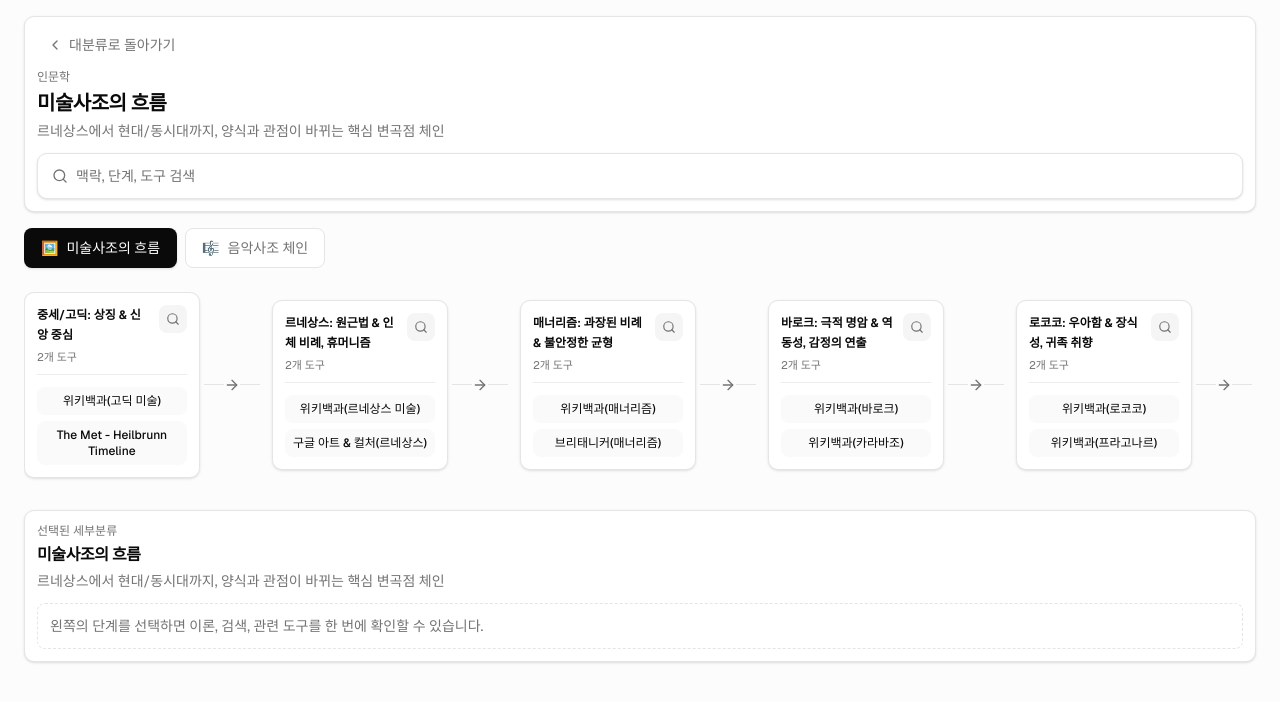
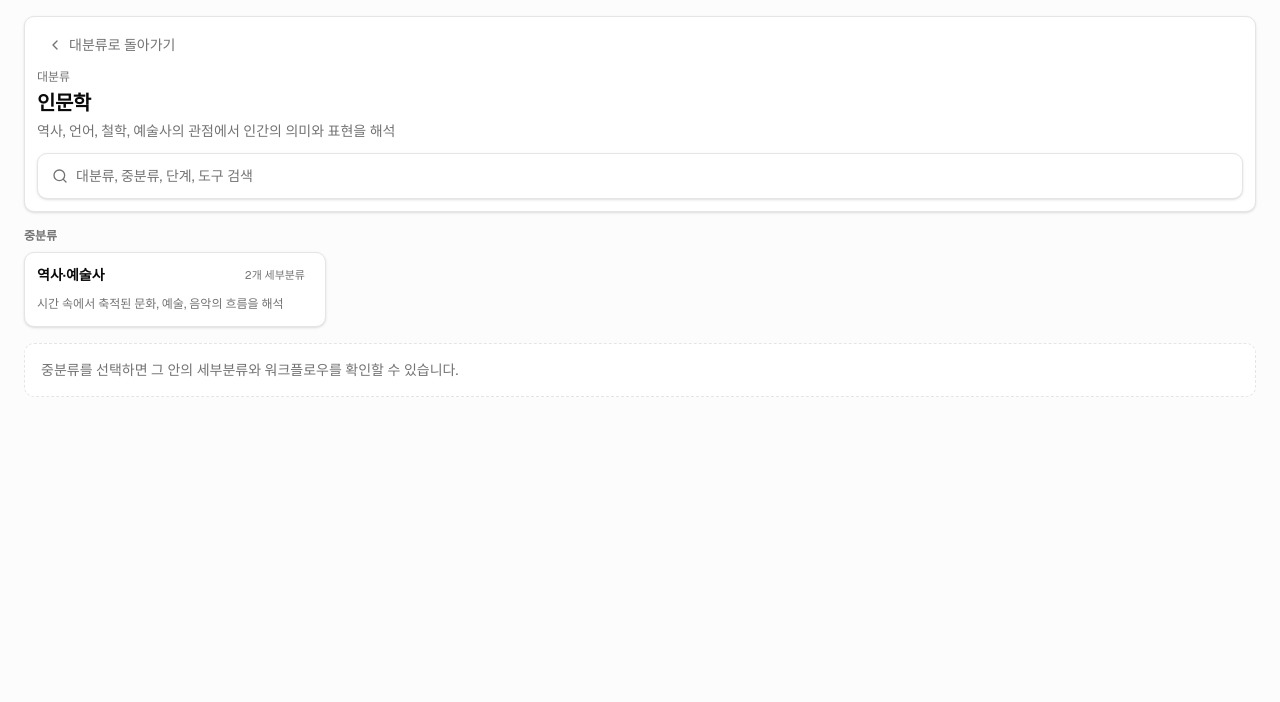
Before and after one commit to withAIcolleague/guidepage, a Next.js app: page / in a window 1280 px wide. Both pictures are taken after a click on the button 173 px from the left and 483 px from the top of the page. Shown: the top 702 px of the page. Built offline with nearby package versions, Linux system fonts and the light colour scheme.

Commit message:
Add intermediate taxonomy navigation

```diff
--- a/src/components/quick-links-section.tsx
+++ b/src/components/quick-links-section.tsx
@@ -11,26 +11,57 @@ import { WorkflowChainTabs } from "@/components/workflow-chain-tabs";
 import { WorkflowDetailPanel } from "@/components/workflow-detail-panel";
 import { WorkflowSearch } from "@/components/workflow-search";
 import type { SelectedWorkflowItem, WorkflowSearchResult } from "@/components/workflow-types";
-import { workflowCategories, type WorkflowCategory } from "@/data/workflow-categories";
+import {
+  workflowCategories,
+  type WorkflowCategory,
+  type WorkflowCategorySection,
+} from "@/data/workflow-categories";
 import { workflowChains, type FlowNode, type WorkflowChain } from "@/data/quick-links";
 
 const normalize = (value: string) => value.trim().toLowerCase();
 
-function findNode(chainId: string, nodeRole: string) {
-  return workflowChains
-    .find((chain) => chain.id === chainId)
-    ?.nodes.find((node) => node.role === nodeRole);
+function chainById(chainId: string) {
+  return workflowChains.find((chain) => chain.id === chainId) ?? null;
 }
 
-function findCategoryByChain(chainId: string) {
-  return workflowCategories.find((category) => category.chainIds.includes(chainId));
+function chainsForSection(section: WorkflowCategorySection | null) {
+  if (!section) return [];
+  return section.chainIds
+    .map((chainId) => chainById(chainId))
+    .filter((chain): chain is WorkflowChain => Boolean(chain));
 }
 
 function chainsForCategory(category: WorkflowCategory | null) {
   if (!category) return [];
-  return category.chainIds
-    .map((chainId) => workflowChains.find((chain) => chain.id === chainId))
-    .filter((chain): chain is WorkflowChain => Boolean(chain));
+  return category.sections.flatMap((section) => chainsForSection(section));
+}
+
+function findNode(chainId: string, nodeRole: string) {
+  return chainById(chainId)?.nodes.find((node) => node.role === nodeRole);
+}
+
+function findTaxonomyByChain(chainId: string) {
+  for (const category of workflowCategories) {
+    for (const section of category.sections) {
+      if (section.chainIds.includes(chainId)) {
+        return { category, section };
+      }
+    }
+  }
+
+  return null;
+}
+
+function countNodes(chains: WorkflowChain[]) {
+  return chains.reduce((count, chain) => count + chain.nodes.length, 0);
+}
+
+function countTools(chains: WorkflowChain[]) {
+  return chains.reduce(
+    (count, chain) =>
+      count + chain.nodes.reduce((nodeCount, node) => nodeCount + node.tools.length, 0),
+    0,
+  );
 }
 
 interface QuickLinksSectionProps {
@@ -39,6 +70,7 @@ interface QuickLinksSectionProps {
 
 export function QuickLinksSection({ onDetailModeChange }: QuickLinksSectionProps) {
   const [activeCategoryId, setActiveCategoryId] = useState<string | null>(null);
+  const [activeSectionId, setActiveSectionId] = useState<string | null>(null);
   const [activeChainId, setActiveChainId] = useState<string | null>(null);
   const [selectedItem, setSelectedItem] = useState<SelectedWorkflowItem | null>(null);
   const [query, setQuery] = useState("");
@@ -46,10 +78,12 @@ export function QuickLinksSection({ onDetailModeChange }: QuickLinksSectionProps
 
   const activeCategory =
     workflowCategories.find((category) => category.id === activeCategoryId) ?? null;
-  const categoryChains = chainsForCategory(activeCategory);
+  const activeSection =
+    activeCategory?.sections.find((section) => section.id === activeSectionId) ?? null;
+  const sectionChains = chainsForSection(activeSection);
   const activeChain =
-    categoryChains.find((chain) => chain.id === activeChainId) ?? categoryChains[0] ?? null;
-  const detailMode = Boolean(activeCategory && activeChain);
+    sectionChains.find((chain) => chain.id === activeChainId) ?? null;
+  const detailMode = Boolean(activeCategory);
   const selectedNode = selectedItem
     ? (findNode(selectedItem.chainId, selectedItem.nodeRole) ?? null)
     : null;
@@ -72,26 +106,27 @@ export function QuickLinksSection({ onDetailModeChange }: QuickLinksSectionProps
     return () => onDetailModeChange?.(false);
   }, [detailMode, onDetailModeChange]);
 
-  const totalNodes = workflowChains.reduce(
-    (count, chain) => count + chain.nodes.length,
-    0,
-  );
-  const totalTools = workflowChains.reduce(
-    (count, chain) =>
-      count +
-      chain.nodes.reduce((nodeCount, node) => nodeCount + node.tools.length, 0),
-    0,
-  );
+  const totalNodes = countNodes(workflowChains);
+  const totalTools = countTools(workflowChains);
 
   const searchResults = useMemo<WorkflowSearchResult[]>(() => {
     const normalizedQuery = normalize(query);
     if (!normalizedQuery) return [];
 
-    return workflowChains.flatMap((chain) =>
-      chain.nodes.flatMap((node) =>
+    return workflowCategories.flatMap((category) =>
+      category.sections.flatMap((section) =>
+        section.chainIds.flatMap((chainId) => {
+          const chain = chainById(chainId);
+          if (!chain) return [];
+
+          return chain.nodes.flatMap((node) =>
             node.tools.flatMap((tool, toolIndex) => {
               const haystack = normalize(
                 [
+                  category.name,
+                  category.description,
+                  section.name,
+                  section.description,
                   chain.name,
                   chain.description,
                   node.role,
@@ -102,22 +137,30 @@ export function QuickLinksSection({ onDetailModeChange }: QuickLinksSectionProps
               );
 
               return haystack.includes(normalizedQuery)
-            ? [{ chain, node, toolIndex }]
+                ? [{ category, section, chain, node, toolIndex }]
                 : [];
+            }),
+          );
         }),
       ),
     );
   }, [query]);
 
   const openCategory = (category: WorkflowCategory) => {
-    const firstChainId = category.chainIds.find((chainId) =>
-      workflowChains.some((chain) => chain.id === chainId),
-    );
-
-    if (!firstChainId) return;
+    if (chainsForCategory(category).length === 0) return;
 
     setActiveCategoryId(category.id);
-    setActiveChainId(firstChainId);
+    setActiveSectionId(null);
+    setActiveChainId(null);
+    setSelectedItem(null);
+    setQuery("");
+  };
+
+  const selectSection = (section: WorkflowCategorySection) => {
+    if (chainsForSection(section).length === 0) return;
+
+    setActiveSectionId(section.id);
+    setActiveChainId(null);
     setSelectedItem(null);
   };
 
@@ -137,9 +180,10 @@ export function QuickLinksSection({ onDetailModeChange }: QuickLinksSectionProps
   };
 
   const selectTool = (chainId: string, node: FlowNode, toolIndex: number) => {
-    const category = findCategoryByChain(chainId);
+    const taxonomy = findTaxonomyByChain(chainId);
 
-    setActiveCategoryId(category?.id ?? activeCategoryId);
+    setActiveCategoryId(taxonomy?.category.id ?? activeCategoryId);
+    setActiveSectionId(taxonomy?.section.id ?? activeSectionId);
     setActiveChainId(chainId);
     setSelectedItem({
       chainId,
@@ -147,6 +191,27 @@ export function QuickLinksSection({ onDetailModeChange }: QuickLinksSectionProps
       mode: "tool",
       toolIndex,
     });
+  };
+
+  const selectSearchResult = (result: WorkflowSearchResult) => {
+    setActiveCategoryId(result.category.id);
+    setActiveSectionId(result.section.id);
+    setActiveChainId(result.chain.id);
+    setSelectedItem({
+      chainId: result.chain.id,
+      nodeRole: result.node.role,
+      mode: "tool",
+      toolIndex: result.toolIndex,
+    });
+    setQuery("");
+  };
+
+  const resetToCategories = () => {
+    setActiveCategoryId(null);
+    setActiveSectionId(null);
+    setActiveChainId(null);
+    setSelectedItem(null);
+    setQuery("");
   };
 
   return (
@@ -176,8 +241,8 @@ export function QuickLinksSection({ onDetailModeChange }: QuickLinksSectionProps
                   NEXINOUS 워크플로우 맵
                 </h1>
                 <p className="mt-1.5 max-w-3xl text-sm leading-5 text-muted-foreground">
-                  대분류를 먼저 선택한 뒤, 필요한 세부 흐름과 도구를 확인하세요. 복잡한
-                  링크 목록 대신 작업 맥락부터 좁혀갑니다.
+                  대분류에서 중분류, 세부분류, 작업 흐름, 실행 도구 순서로 지식
+                  맥락을 좁혀갑니다.
                 </p>
               </div>
 
@@ -205,24 +270,18 @@ export function QuickLinksSection({ onDetailModeChange }: QuickLinksSectionProps
                 results={searchResults}
                 onQueryChange={setQuery}
                 onClear={() => setQuery("")}
-                onSelectResult={(result) => {
-                  selectTool(result.chain.id, result.node, result.toolIndex);
-                  setQuery("");
-                }}
+                onSelectResult={selectSearchResult}
               />
             </div>
           </>
         )}
 
-        {!activeCategory || !activeChain ? (
+        {!activeCategory ? (
           <div className="grid gap-3 sm:grid-cols-2 lg:grid-cols-3 xl:grid-cols-4">
             {workflowCategories.map((category) => {
               const chains = chainsForCategory(category);
               const hasChains = chains.length > 0;
-              const nodeCount = chains.reduce(
-                (count, chain) => count + chain.nodes.length,
-                0,
-              );
+              const nodeCount = countNodes(chains);
 
               return (
                 <button
@@ -241,7 +300,7 @@ export function QuickLinksSection({ onDetailModeChange }: QuickLinksSectionProps
                       {category.icon}
                     </span>
                     <span className="rounded-md bg-muted px-2 py-1 text-[11px] text-muted-foreground">
-                      {hasChains ? `${chains.length}개 세부분류` : "준비 중"}
+                      {hasChains ? `${category.sections.length}개 중분류` : "준비 중"}
                     </span>
                   </div>
                   <h2 className="mt-4 text-lg font-semibold tracking-tight">
@@ -267,23 +326,19 @@ export function QuickLinksSection({ onDetailModeChange }: QuickLinksSectionProps
                   variant="ghost"
                   size="sm"
                   className="mb-2 h-8 px-0 text-muted-foreground hover:bg-transparent hover:text-foreground"
-                  onClick={() => {
-                    setActiveCategoryId(null);
-                    setActiveChainId(null);
-                    setSelectedItem(null);
-                  }}
+                  onClick={resetToCategories}
                 >
                   <ChevronLeft className="size-4" />
                   대분류로 돌아가기
                 </Button>
                 <div className="text-xs font-medium uppercase text-muted-foreground">
-                  {activeCategory.name}
+                  대분류
                 </div>
                 <h2 className="mt-1 text-xl font-semibold tracking-tight">
-                  {activeChain.name}
+                  {activeCategory.name}
                 </h2>
                 <p className="mt-1 text-sm text-muted-foreground">
-                  {activeChain.description}
+                  {activeCategory.description}
                 </p>
               </div>
 
@@ -293,21 +348,73 @@ export function QuickLinksSection({ onDetailModeChange }: QuickLinksSectionProps
                 results={searchResults}
                 onQueryChange={setQuery}
                 onClear={() => setQuery("")}
-                onSelectResult={(result) => {
-                  selectTool(result.chain.id, result.node, result.toolIndex);
-                  setQuery("");
-                }}
+                onSelectResult={selectSearchResult}
               />
             </div>
 
             <div className="mb-4">
+              <div className="mb-2 text-xs font-semibold uppercase text-muted-foreground">
+                중분류
+              </div>
+              <div className="grid gap-2 sm:grid-cols-2 xl:grid-cols-4">
+                {activeCategory.sections.map((section) => {
+                  const chains = chainsForSection(section);
+                  const hasChains = chains.length > 0;
+                  const active = activeSection?.id === section.id;
+
+                  return (
+                    <button
+                      key={section.id}
+                      type="button"
+                      disabled={!hasChains}
+                      onClick={() => selectSection(section)}
+                      className={`rounded-lg border p-3 text-left shadow-sm transition-all focus-visible:outline-none focus-visible:ring-2 focus-visible:ring-ring ${
+                        active
+                          ? "border-foreground/30 bg-foreground text-background"
+                          : hasChains
+                            ? "border-border bg-card hover:border-foreground/20 hover:bg-muted/40"
+                            : "cursor-not-allowed border-border bg-muted/40 text-muted-foreground opacity-75"
+                      }`}
+                    >
+                      <div className="flex items-center justify-between gap-3">
+                        <h3 className="text-sm font-semibold">{section.name}</h3>
+                        <span className="rounded-md bg-background/70 px-2 py-0.5 text-[11px] text-muted-foreground">
+                          {hasChains ? `${chains.length}개 세부분류` : "준비 중"}
+                        </span>
+                      </div>
+                      <p className={`mt-2 text-xs leading-5 ${active ? "text-background/75" : "text-muted-foreground"}`}>
+                        {section.description}
+                      </p>
+                    </button>
+                  );
+                })}
+              </div>
+            </div>
+
+            {activeSection && sectionChains.length > 0 ? (
+              <div className="mb-4">
+                <div className="mb-2 text-xs font-semibold uppercase text-muted-foreground">
+                  세부분류
+                </div>
                 <WorkflowChainTabs
-                chains={categoryChains}
-                activeChainId={activeChain.id}
+                  chains={sectionChains}
+                  activeChainId={activeChain?.id ?? ""}
                   onSelectChain={selectChain}
                 />
               </div>
+            ) : (
+              <div className="rounded-lg border border-dashed border-border bg-card p-4 text-sm text-muted-foreground">
+                중분류를 선택하면 그 안의 세부분류와 워크플로우를 확인할 수 있습니다.
+              </div>
+            )}
 
+            {activeSection && !activeChain && sectionChains.length > 0 && (
+              <div className="rounded-lg border border-dashed border-border bg-card p-4 text-sm text-muted-foreground">
+                세부분류를 선택하면 작업 흐름과 관련 도구가 표시됩니다.
+              </div>
+            )}
+
+            {activeChain && (
               <div className="grid gap-4">
                 <WorkflowCanvas
                   chain={activeChain}
@@ -329,6 +436,7 @@ export function QuickLinksSection({ onDetailModeChange }: QuickLinksSectionProps
                   compact
                 />
               </div>
+            )}
           </>
         )}
       </div>
--- a/src/components/workflow-search.tsx
+++ b/src/components/workflow-search.tsx
@@ -38,7 +38,7 @@ export function WorkflowSearch({
           id="workflow-search"
           value={query}
           onChange={(event) => onQueryChange(event.target.value)}
-          placeholder="맥락, 단계, 도구 검색"
+          placeholder="대분류, 중분류, 단계, 도구 검색"
           className="min-w-0 flex-1 bg-transparent text-sm outline-none placeholder:text-muted-foreground"
         />
         {hasQuery && (
@@ -83,7 +83,10 @@ export function WorkflowSearch({
                       {tool.name}
                     </div>
                     <div className="mt-1 truncate text-xs text-muted-foreground">
-                      {result.chain.name} · {result.node.role}
+                      {result.category.name} / {result.section.name}
+                    </div>
+                    <div className="mt-1 truncate text-xs text-muted-foreground">
+                      {result.chain.name} / {result.node.role}
                     </div>
                   </button>
                 );
--- a/src/components/workflow-types.ts
+++ b/src/components/workflow-types.ts
@@ -1,4 +1,8 @@
 import type { FlowNode, WorkflowChain } from "@/data/quick-links";
+import type {
+  WorkflowCategory,
+  WorkflowCategorySection,
+} from "@/data/workflow-categories";
 
 export type SelectedWorkflowItem = {
   chainId: string;
@@ -8,6 +12,8 @@ export type SelectedWorkflowItem = {
 };
 
 export type WorkflowSearchResult = {
+  category: WorkflowCategory;
+  section: WorkflowCategorySection;
   chain: WorkflowChain;
   node: FlowNode;
   toolIndex: number;
--- a/src/data/workflow-categories.ts
+++ b/src/data/workflow-categories.ts
@@ -1,9 +1,16 @@
+export type WorkflowCategorySection = {
+  id: string;
+  name: string;
+  description: string;
+  chainIds: string[];
+};
+
 export type WorkflowCategory = {
   id: string;
   name: string;
   description: string;
   icon: string;
-  chainIds: string[];
+  sections: WorkflowCategorySection[];
 };
 
 export const workflowCategories: WorkflowCategory[] = [
@@ -12,41 +19,87 @@ export const workflowCategories: WorkflowCategory[] = [
     name: "인문학",
     description: "역사, 언어, 철학, 예술사의 관점에서 인간의 의미와 표현을 해석",
     icon: "🏛️",
+    sections: [
+      {
+        id: "history-arts",
+        name: "역사·예술사",
+        description: "시간 속에서 축적된 문화, 예술, 음악의 흐름을 해석",
         chainIds: ["art-history", "music-history-chain"],
+      },
+    ],
   },
   {
     id: "social-sciences",
     name: "사회과학",
     description: "사회 구조, 제도, 집단 행동과 인간 관계의 작동 원리를 분석",
     icon: "🌐",
+    sections: [
+      {
+        id: "society-institutions",
+        name: "사회·제도 연구",
+        description: "사회 구조, 제도, 정책, 집단 행동을 다루는 분석 영역",
         chainIds: [],
+      },
+    ],
   },
   {
     id: "natural-sciences",
     name: "자연과학",
     description: "물질, 생명, 지구, 우주 현상의 원리와 관찰 체계를 탐구",
     icon: "🔬",
+    sections: [
+      {
+        id: "physical-life-sciences",
+        name: "물질·생명·지구",
+        description: "자연 현상을 관찰하고 원리와 모델로 설명하는 영역",
         chainIds: [],
+      },
+    ],
   },
   {
     id: "math-logic",
     name: "수학·논리",
     description: "형식 체계, 계산, 모델링, 추론을 통해 문제를 구조화",
     icon: "∑",
+    sections: [
+      {
+        id: "computation-modeling",
+        name: "계산·모델링",
+        description: "데이터, 계산, 모델을 통해 패턴과 예측 체계를 구성",
         chainIds: ["ai-workflow"],
+      },
+    ],
   },
   {
     id: "engineering-technology",
     name: "공학·기술",
     description: "소프트웨어, 인프라, AI 서비스, 반도체 공정을 구현하는 응용 체계",
     icon: "⚙️",
-    chainIds: [
-      "product-pipeline",
-      "frontend-stack",
-      "web-service-development",
-      "devops-infra",
-      "ai-service-build",
-      "semiconductor-process",
+    sections: [
+      {
+        id: "software-engineering",
+        name: "소프트웨어 공학",
+        description: "제품, 웹 서비스, 프론트엔드 구현을 다루는 개발 체계",
+        chainIds: ["product-pipeline", "frontend-stack", "web-service-development"],
+      },
+      {
+        id: "ai-data-engineering",
+        name: "AI·데이터 공학",
+        description: "AI 서비스를 설계하고 모델을 실제 제품으로 연결",
+        chainIds: ["ai-service-build"],
+      },
+      {
+        id: "infrastructure-devops",
+        name: "인프라·DevOps",
+        description: "운영, 배포, 자동화, 시스템 신뢰성을 다루는 영역",
+        chainIds: ["devops-infra"],
+      },
+      {
+        id: "semiconductor-hardware",
+        name: "반도체·하드웨어",
+        description: "공정, 장비, 소재, 하드웨어 가치사슬을 이해",
+        chainIds: ["semiconductor-process"],
+      },
     ],
   },
   {
@@ -54,48 +107,103 @@ export const workflowCategories: WorkflowCategory[] = [
     name: "의학·보건",
     description: "질병, 건강, 임상, 공중보건과 돌봄 시스템을 다루는 영역",
     icon: "⚕️",
+    sections: [
+      {
+        id: "health-systems",
+        name: "보건·의료 체계",
+        description: "건강, 임상, 공중보건, 의료 시스템의 작동 구조",
         chainIds: [],
+      },
+    ],
   },
   {
     id: "agriculture-bioindustry",
     name: "농학·생명산업",
     description: "식량, 생태, 바이오 자원과 생명 기반 산업의 생산 체계",
     icon: "🌱",
+    sections: [
+      {
+        id: "bio-resources",
+        name: "생명자원·생산",
+        description: "식량, 생태, 바이오 자원과 생산 시스템을 연결",
         chainIds: [],
+      },
+    ],
   },
   {
     id: "arts-design",
     name: "예술·디자인",
     description: "시각 언어, 창작 도구, 경험 설계를 다루는 표현과 설계 영역",
     icon: "🎨",
+    sections: [
+      {
+        id: "visual-experience-design",
+        name: "시각·경험 디자인",
+        description: "시각 체계, 인터페이스, 사용자 경험을 설계",
         chainIds: ["design-system"],
+      },
+    ],
   },
   {
     id: "business-economics",
     name: "경영·경제",
     description: "시장, 조직, 창업, 투자와 가치 창출의 의사결정 체계",
     icon: "📈",
-    chainIds: ["startup-build", "investment-analysis"],
+    sections: [
+      {
+        id: "venture-business",
+        name: "창업·사업화",
+        description: "아이디어를 시장과 조직으로 연결하는 실행 체계",
+        chainIds: ["startup-build"],
+      },
+      {
+        id: "market-investment",
+        name: "시장·투자 분석",
+        description: "시장 탐색, 수익 판단, 투자 의사결정을 다루는 영역",
+        chainIds: ["investment-analysis"],
+      },
+    ],
   },
   {
     id: "law-policy",
     name: "법·정책",
     description: "규범, 제도, 공공 의사결정과 사회적 합의의 구조를 해석",
     icon: "⚖️",
+    sections: [
+      {
+        id: "law-governance",
+        name: "규범·거버넌스",
+        description: "법, 정책, 공공 의사결정과 사회적 합의 구조",
         chainIds: [],
+      },
+    ],
   },
   {
     id: "education-learning",
     name: "교육·학습",
     description: "역량 성장, 교수 설계, 학습 전략과 지식 습득 과정을 설계",
     icon: "🎓",
+    sections: [
+      {
+        id: "learning-design",
+        name: "학습 설계",
+        description: "역량 성장, 학습 전략, 지식 습득 과정을 설계",
         chainIds: ["learning-growth"],
+      },
+    ],
   },
   {
     id: "information-media",
     name: "정보·미디어",
     description: "콘텐츠, 플랫폼, 커뮤니케이션과 정보 유통 방식을 다루는 영역",
     icon: "📰",
+    sections: [
+      {
+        id: "content-communication",
+        name: "콘텐츠·커뮤니케이션",
+        description: "콘텐츠 제작, 플랫폼, 정보 전달 방식을 다루는 영역",
         chainIds: ["content-creation"],
       },
+    ],
+  },
 ];
```
Also changed, not shown: 1 other file (tests, documents, lock files or other folders). Lines whose indentation alone changed are shown as unchanged.
